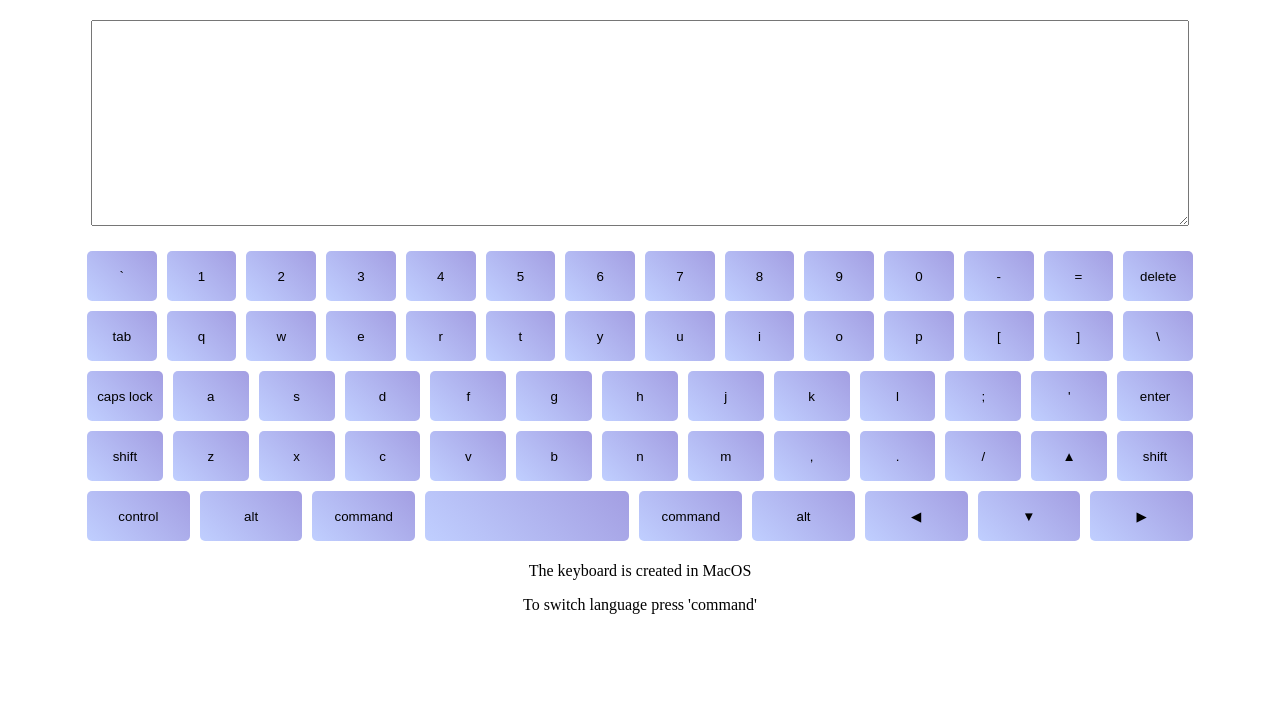
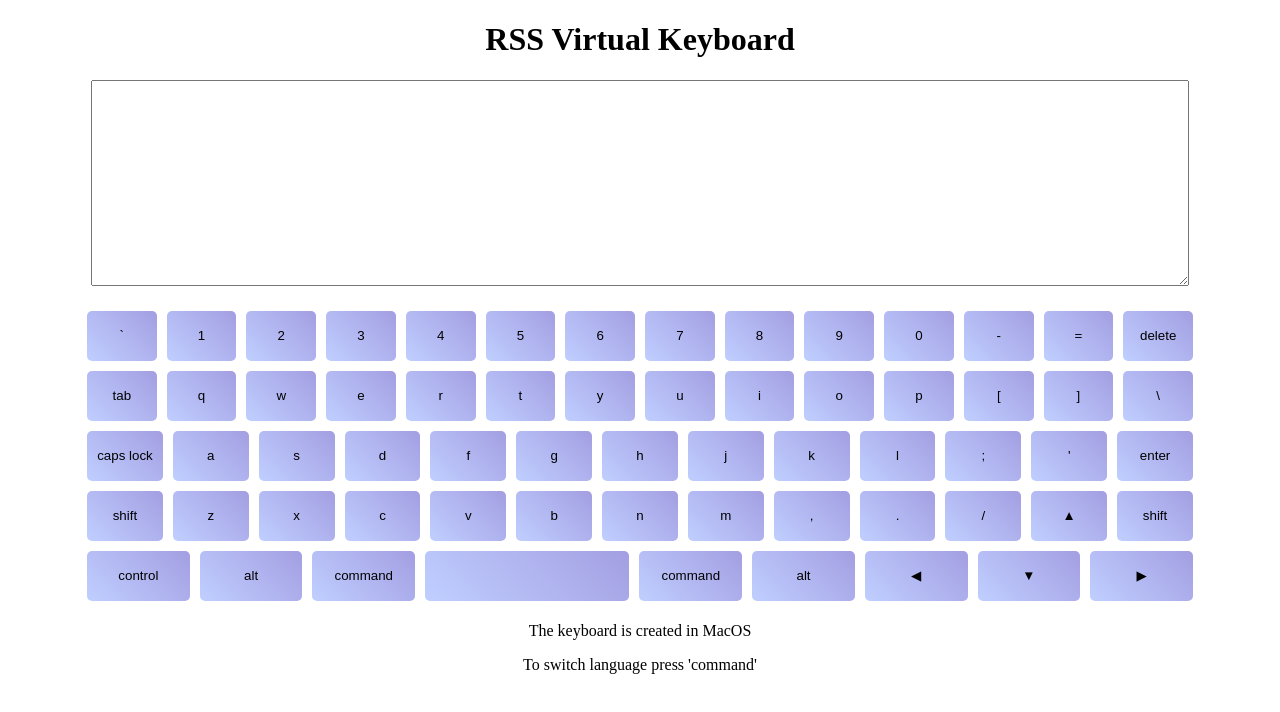
Before and after one commit to iisakjanova/virtual-keyboard, a website with bundled scripts: page index.html in a window 1280 px wide. Built offline with nearby package versions, Linux system fonts and the light colour scheme.

Commit message:
fix: removed bug of double letters on focus textarea

```diff
--- a/app.js
+++ b/app.js
@@ -5,6 +5,11 @@ const page = document.getElementById('page');
 const app = document.createElement('div');
 app.className = 'app';
 page.append(app);
+
+const title = document.createElement('h1');
+title.innerText = 'RSS Virtual Keyboard';
+title.className = 'title';
+app.append(title);
 
 const textInput = document.createElement('textarea');
 textInput.className = 'textInput';
--- a/keyboard.js
+++ b/keyboard.js
@@ -165,6 +165,7 @@ class Keyboard {
 
   addEvents = () => {
     document.addEventListener('keydown', (event) => {
+      event.preventDefault();
       const keyId = event.code;
       const button = document.getElementById(keyId);
 
@@ -213,6 +214,7 @@ class Keyboard {
     });
 
     document.addEventListener('keyup', (event) => {
+      event.preventDefault();
       const keyId = event.code;
       const button = document.getElementById(keyId);
 
--- a/style.css
+++ b/style.css
@@ -57,6 +57,7 @@
   transform: scale(1.2);
 }
 
-.description {
+.description,
+.title {
   text-align: center;
 }
```
